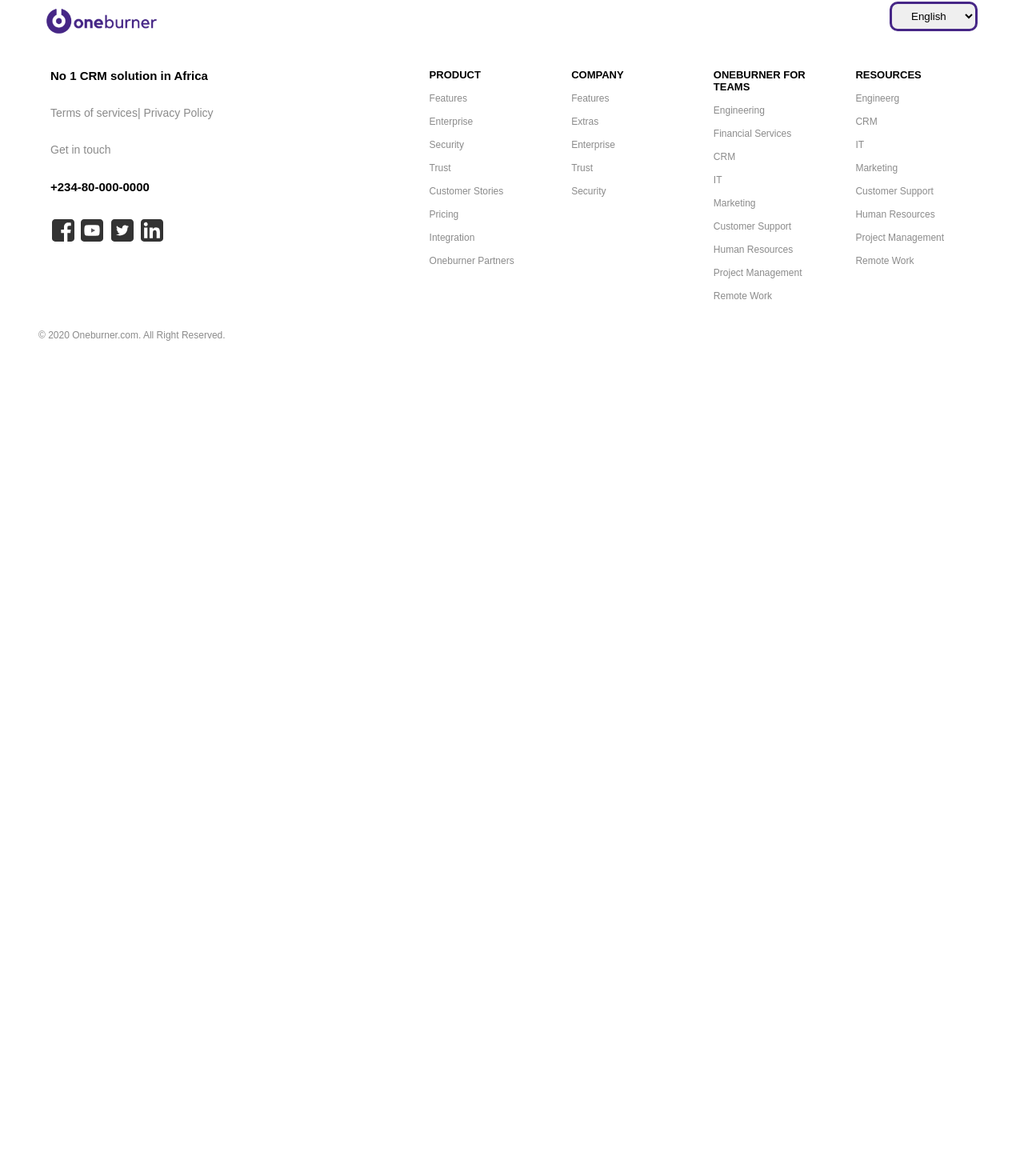
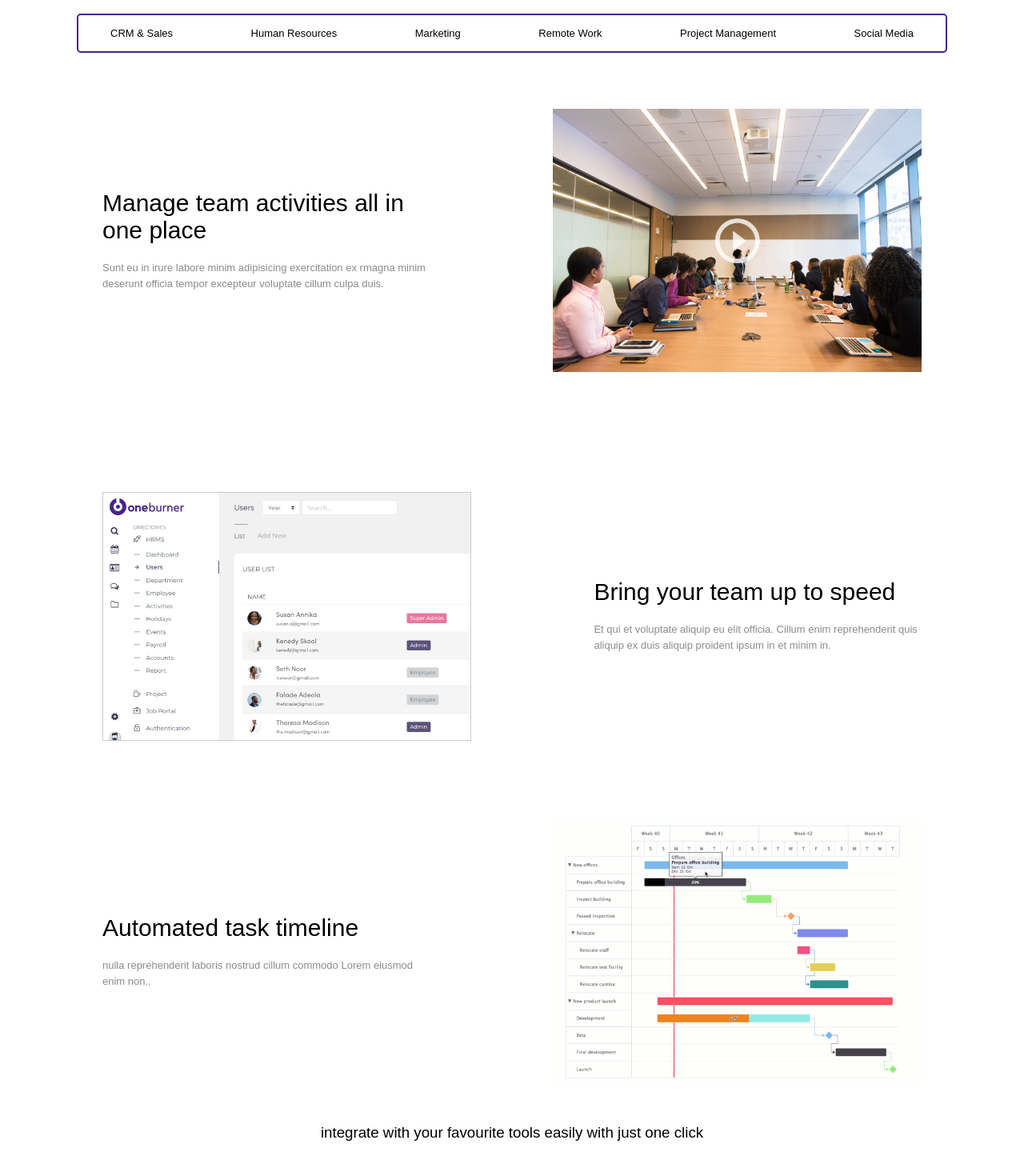
Before and after one commit to eakinloose/one-burner, a React (Create React App) app: page /pricing in a window 1280 px wide. Shown: the part 718-2188 px from the top of the page at 80% size. Before the commit the page ends 1164 px from the top, so only its background shows below. Built offline with nearby package versions, Linux system fonts and the light colour scheme; the HTML template or start-up script is replaced by a standard one.

Commit message:
incomplete project

```diff
--- a/src/GlobalStyles.js
+++ b/src/GlobalStyles.js
@@ -24,6 +24,10 @@
         border-bottom: 3px dashed #462686;
         padding-bottom:10px;
     }
+    /* #price-nav p{
+        display: inline;
+        color: red;
+    } */
 `
 
 export default GlobalStyles;
--- a/src/components/Footer/footerStyles.js
+++ b/src/components/Footer/footerStyles.js
@@ -95,6 +95,7 @@
     margin: 15px;
     font-size: 12px;
     color: #4545459f;
+    cursor: pointer;
 `
 export const FooterList = styled.div`
     ${footerListStyle}
--- /dev/null
+++ b/src/components/NavbarPricing/NavPricing.js
@@ -0,0 +1,18 @@
+import React from 'react'
+import {Link} from 'react-router-dom'
+import {pricingNavs} from '../../data/NavLinks'
+import {PriceingNavigation} from './NavPricingStyles'
+
+const NavPricing = () => {
+  return (
+    <PriceingNavigation>
+      {pricingNavs.map((item, index)=>{
+        return(
+          <p key={index}><Link className="Nav-price">{item.title}</Link></p>
+        )
+      })}
+    </PriceingNavigation>
+  )
+}
+
+export default NavPricing
--- /dev/null
+++ b/src/components/NavbarPricing/NavPricingStyles.js
@@ -0,0 +1,17 @@
+import styled from 'styled-components'
+
+export const PriceingNavigation = styled.div`
+  border: 2px solid #462686;
+  display: flex;
+  justify-content: space-between;
+  width: 85%;
+  margin: 70px auto;
+  padding: 15px 40px;
+  border-radius: 5px;
+  font-size: 13px;
+
+  .Nav-price:focus {
+    color: #462686;
+    font-weight: bolder;
+  }
+`
--- /dev/null
+++ b/src/components/pricingSection/PricingSectionOne.js
@@ -0,0 +1,110 @@
+import React from 'react'
+import {
+  sectionDataOne,
+  sectionDataTwo,
+  sectionDataThree,
+  sectionDataFour,
+  sectionDataFive,
+  sectionDataSix
+}
+from '../../data/sectionData'
+import {
+  SecOneContent,
+  SectionTwoContent,
+  SectionThreeContent,
+  SectionFourContent,
+  SectionFiveContent,
+  SectionSixContent,
+  Head,
+  LastSection}
+from './pricingSectionOneStyles'
+import Partners from '../Partners/Partners'
+
+
+const PricingSectionOne = () => {
+  return (
+    <>
+      {sectionDataOne.map((item, index)=>{
+        return(
+          <SecOneContent key={index}>
+            <div>
+              <h2>{item.heading}</h2>
+              <p>{item.paragraph}</p>
+            </div>
+            <img src={item.image} alt={item.heading}/>
+          </SecOneContent>
+        )
+      })}
+      {sectionDataTwo.map((item)=>{
+        return(
+          <SectionTwoContent>
+            <img src={item.image} alt={item.heading}/>
+            <div>
+              <h2>{item.heading}</h2>
+              <p>{item.paragraph}</p>
+            </div>
+          </SectionTwoContent>
+        )
+      })}
+      {sectionDataThree.map((item)=>{
+        return(
+          <SectionThreeContent>
+            <div>
+              <h2>{item.heading}</h2>
+              <p>{item.paragraph}</p>
+            </div>
+            <img src={item.image} alt={item.heading}/>
+          </SectionThreeContent>
+        )
+      })}
+      <Head>
+        <div>
+          <h3>
+            integrate with your favourite tools easily with just one click
+          </h3>
+        </div>
+      </Head>
+      <Partners/>
+      {sectionDataFour.map((item)=>{
+        return(
+          <SectionFourContent>
+            <img src={item.image} alt={item.heading}/>
+            <div>
+              <h2>{item.heading}</h2>
+              <p>{item.paragraph}</p>
+            </div>
+          </SectionFourContent>
+        )
+      })}
+      {sectionDataFive.map((item)=>{
+        return(
+          <SectionFiveContent>
+            <div>
+              <h2>{item.heading}</h2>
+              <p>{item.paragraph}</p>
+            </div>
+            <img src={item.image} alt={item.heading}/>
+          </SectionFiveContent>
+        )
+      })}
+      {sectionDataSix.map((item)=>{
+        return(
+          <SectionSixContent>
+            <img src={item.image} alt={item.heading}/>
+            <div>
+              <h2>{item.heading}</h2>
+              <p>{item.paragraph}</p>
+            </div>
+          </SectionSixContent>
+        )
+      })}
+      <LastSection>
+        <h2>Choose a better way to work</h2>
+        <p>No credit card details | No additional installation | No time wasting</p>
+        <button>sStart my free trail</button>
+      </LastSection>
+    </>
+  )
+}
+
+export default PricingSectionOne;
--- /dev/null
+++ b/src/components/pricingSection/pricingSectionOneStyles.js
@@ -0,0 +1,89 @@
+import styled, {css} from 'styled-components/macro'
+
+const SecContent  = css`
+  width: 80%;
+  display: flex;
+  margin: auto;
+  justify-content: space-between;
+
+  div{
+    display: flex;
+    flex-direction: column;
+    justify-content: center;
+    width: 40%;
+  }
+  h2{
+    margin-bottom: 20px;
+    font-size: clamp(15px, 2.5vw, 30px);
+    font-weight: lighter;
+  }
+  p{
+    line-height: 20px;
+    font-size:13px;
+    color: #4545459f;
+  }
+
+  img{
+    width: 45%;
+  }
+`
+export const SecOneContent  = styled.div`
+  ${SecContent}
+`
+export const SectionTwoContent  = styled.div`
+  ${SecContent}
+  margin-top: 150px;
+`
+export const SectionThreeContent  = styled.div`
+  ${SecContent}
+  margin-top: 100px;
+
+`
+export const SectionFourContent  = styled.div`
+  ${SecContent}
+  margin-top: 20px;
+
+`
+export const SectionFiveContent  = styled.div`
+  ${SecContent}
+  margin-top: 100px;
+
+`
+export const SectionSixContent  = styled.div`
+  ${SecContent}
+  margin-top: 100px;
+
+`
+export const Head = styled.div`
+  width: 100%;
+  text-align:  center;
+
+  h3{
+      margin: 50px 0px;
+      text-align: center;
+      font-weight: lighter;
+    }
+`
+
+export const LastSection = styled.div`
+  background: #7837F8;
+  width: 100%;
+  padding: 5rem;
+  text-align: center;
+  color: white;
+  margin-top: 50px;
+
+  button{
+    background: #462686;
+    border: none;
+    border-radius: 35px;
+    padding: 15px 25px;
+    color: white;
+    cursor: pointer;
+    font-size: clamp(10px, 2vw, 12px);
+  }
+  h2, p{
+    padding-bottom: 20px;
+  }
+
+`
--- a/src/data/NavLinks.js
+++ b/src/data/NavLinks.js
@@ -19,7 +19,7 @@
     {title: "Send Feedback", link: "/Send Feedback"},
 ]
 
-export const pricingNavs= [
+export const pricingNavs =[
     {title:"CRM & Sales", link:""},
     {title:"Human Resources", link:""},
     {title:"Marketing", link:""},
--- /dev/null
+++ b/src/data/sectionData.js
@@ -0,0 +1,55 @@
+import image1 from '../image4/Rectangle 25.png'
+import image2 from '../image4/Frame 2 1.png'
+import image3 from '../image4/Rectangle 22.png'
+import image4 from '../image4/report board.png'
+import image5 from '../image4/Rectangle 19.png'
+import image6 from '../image4/Component 3.png'
+
+
+export const sectionDataOne =[
+  {
+    heading: 'Manage team activities all in one place',
+    paragraph: 'Sunt eu in irure labore minim adipisicing exercitation ex rmagna minim deserunt officia tempor excepteur voluptate cillum culpa duis.',
+    image: image1,
+}
+]
+
+export const sectionDataTwo =[
+  {
+    heading: 'Bring your team up to speed',
+    paragraph: 'Et qui et voluptate aliquip eu elit officia. Cillum enim reprehenderit quis aliquip ex duis aliquip proident ipsum in et minim in.',
+    image: image2,
+}
+]
+
+export const sectionDataThree =[
+  {
+    heading: 'Automated task timeline',
+    paragraph: 'nulla reprehenderit laboris nostrud cillum commodo Lorem eiusmod enim non..',
+    image: image3,
+}
+]
+
+export const sectionDataFour =[
+  {
+    heading: 'Timeless report generator',
+    paragraph: 'nulla reprehenderit laboris nostrud cillum commodo Lorem eiusmod enim non..',
+    image: image4,
+}
+]
+
+export const sectionDataFive =[
+  {
+    heading: 'Efficient lead management',
+    paragraph: 'nulla reprehenderit laboris nostrud cillum commodo Lorem eiusmod enim non..',
+    image: image5,
+}
+]
+
+export const sectionDataSix =[
+  {
+    heading: '24/7 customer support',
+    paragraph: 'nulla reprehenderit laboris nostrud cillum commodo Lorem eiusmod enim non..',
+    image: image6,
+}
+]
--- a/src/pages/pricing.js
+++ b/src/pages/pricing.js
@@ -1,6 +1,8 @@
 import React from 'react'
 import Teams from '../components/BondedTeams/Teams';
 import Footer from '../components/Footer/Footer';
+import NavPricing from '../components/NavbarPricing/NavPricing';
+import PricingSectionOne from '../components/pricingSection/PricingSectionOne';
 import PricingTop from '../components/PricingTopSection/PricingTop';
 
 const pricing = () => {
@@ -8,9 +10,10 @@
         <div>
             <PricingTop/>
             <Teams/>
+            <NavPricing/>
+            <PricingSectionOne/>
             <Footer/>
         </div>
     )
 }
-
 export default pricing;
```
